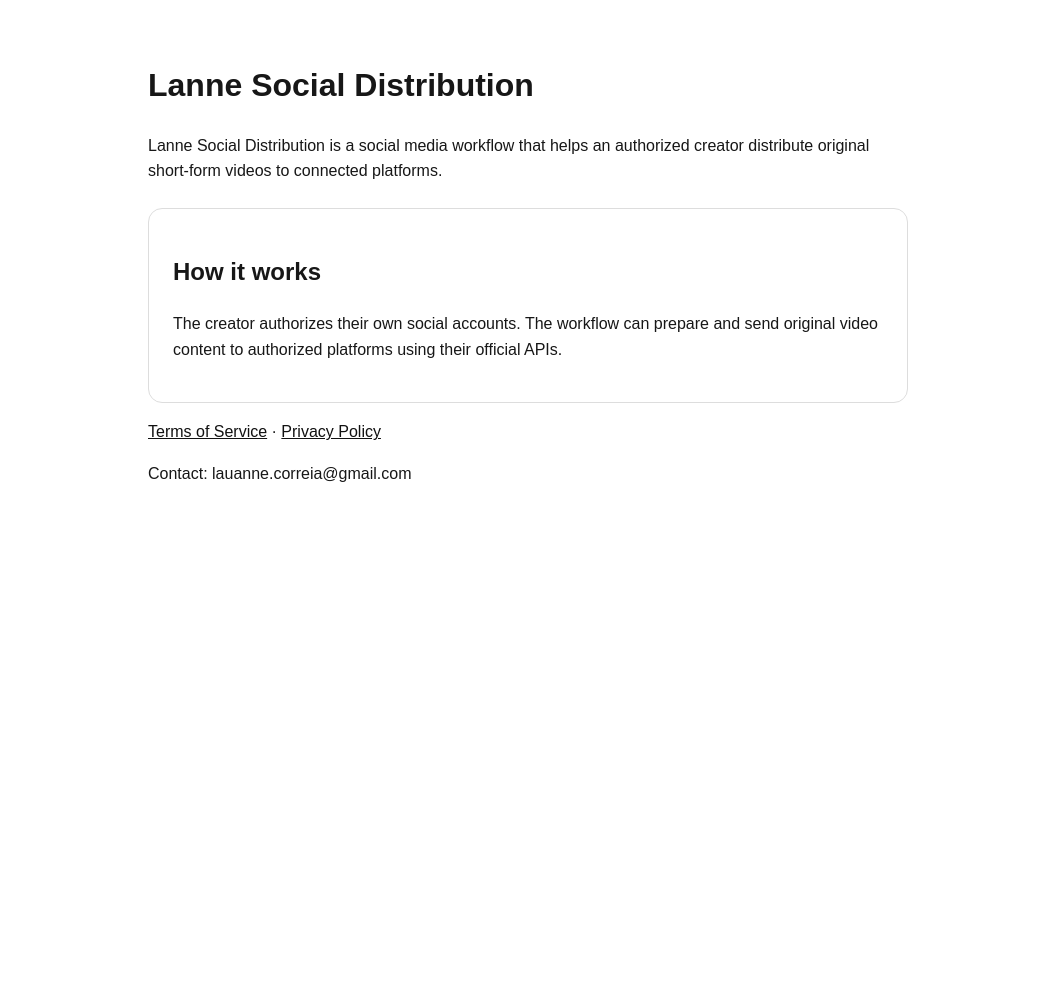
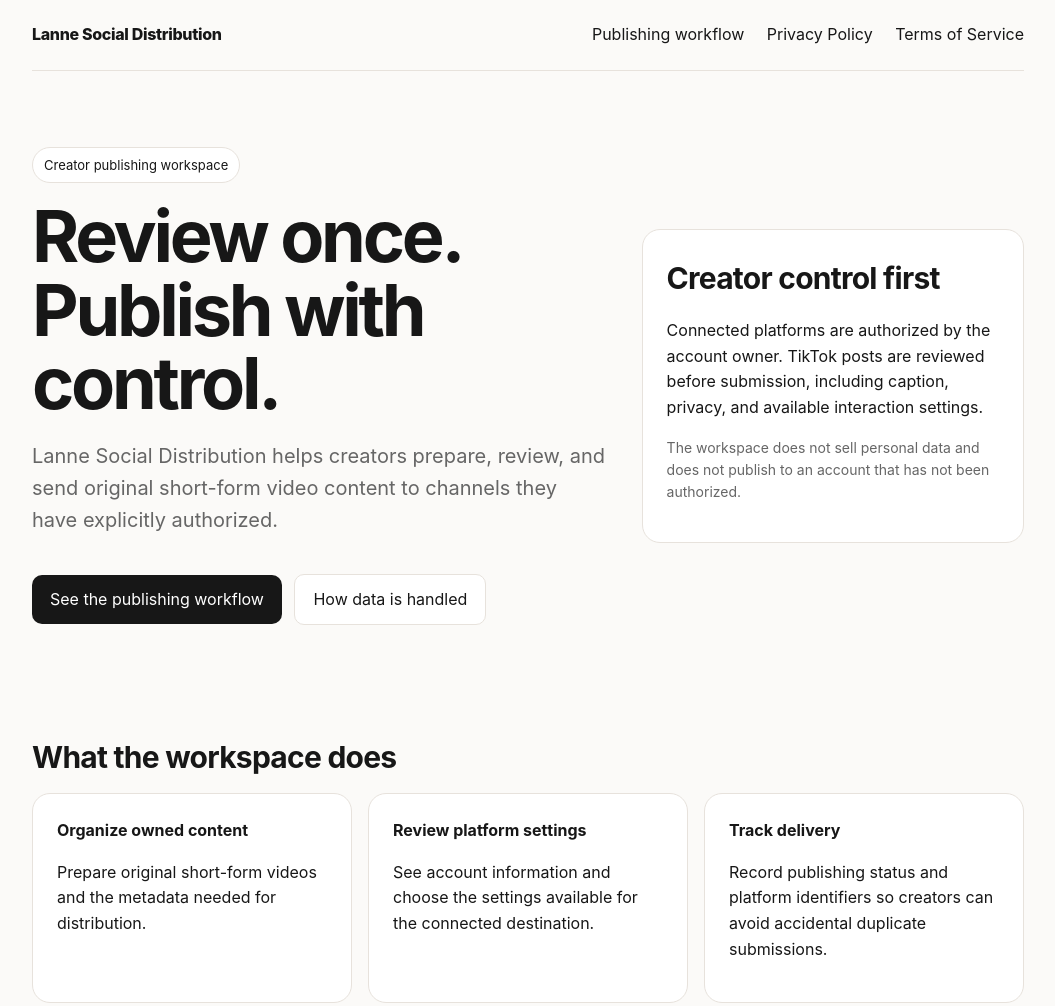
Before and after one commit to contactoLanne/lanne-social-distribution, a plain HTML site: page index.html in a window 1280 px wide. Shown: the top 1006 px of the page, without its empty margins (112-1167 px from the left). Before the commit the page ends 800 px from the top, so only its background shows below. Drawn offline with Linux system fonts and the light colour scheme.

Commit message:
Prepare product website for TikTok app review

```diff
--- a/index.html
+++ b/index.html
@@ -3,20 +3,82 @@
 <head>
 <meta charset="utf-8">
 <meta name="viewport" content="width=device-width,initial-scale=1">
-<title>Lanne Social Distribution</title>
+<title>Lanne Social Distribution — Creator Publishing Workspace</title>
+<meta name="description" content="A creator publishing workspace for reviewing and distributing original short-form videos to authorized channels.">
 <style>
-body{font-family:Arial,sans-serif;max-width:760px;margin:60px auto;padding:0 20px;line-height:1.6;color:#171717}
-a{color:#111}.card{border:1px solid #ddd;border-radius:14px;padding:24px;margin-top:24px}
+:root{--bg:#fbfaf8;--ink:#171717;--muted:#666;--card:#fff;--line:#e7e2dc;--accent:#5a3f37}
+*{box-sizing:border-box}body{margin:0;font-family:Inter,Arial,sans-serif;background:var(--bg);color:var(--ink);line-height:1.6}
+.wrap{max-width:1040px;margin:auto;padding:0 24px}.top{display:flex;justify-content:space-between;align-items:center;padding:22px 0;border-bottom:1px solid var(--line)}
+.brand{font-weight:800;letter-spacing:-.02em}.nav a{margin-left:18px;color:var(--ink);text-decoration:none}.hero{padding:76px 0 54px;display:grid;grid-template-columns:1.2fr .8fr;gap:36px;align-items:center}
+h1{font-size:clamp(42px,7vw,72px);line-height:1.02;letter-spacing:-.045em;margin:0 0 20px}h2{font-size:30px;letter-spacing:-.025em;margin:0 0 12px}
+.lead{font-size:20px;color:var(--muted);max-width:720px}.pill{display:inline-block;padding:7px 11px;border:1px solid var(--line);border-radius:999px;font-size:13px;margin-bottom:16px;background:#fff}
+.cta{display:inline-block;margin-top:18px;padding:12px 18px;background:var(--ink);color:white;text-decoration:none;border-radius:10px}.ghost{background:#fff;color:var(--ink);border:1px solid var(--line);margin-left:8px}
+.card,.step{background:var(--card);border:1px solid var(--line);border-radius:18px;padding:24px}.grid{display:grid;grid-template-columns:repeat(3,1fr);gap:16px}.section{padding:54px 0}
+.steps{display:grid;grid-template-columns:repeat(4,1fr);gap:14px}.n{font-size:12px;color:var(--muted);margin-bottom:10px}.small{font-size:14px;color:var(--muted)}
+.footer{margin-top:54px;border-top:1px solid var(--line);padding:26px 0 48px;display:flex;justify-content:space-between;gap:20px;flex-wrap:wrap}.footer a{color:var(--ink)}
+@media(max-width:800px){.hero{grid-template-columns:1fr}.grid{grid-template-columns:1fr}.steps{grid-template-columns:1fr 1fr}.nav{display:none}}
 </style>
 </head>
 <body>
-<h1>Lanne Social Distribution</h1>
-<p>Lanne Social Distribution is a social media workflow that helps an authorized creator distribute original short-form videos to connected platforms.</p>
-<div class="card">
-<h2>How it works</h2>
-<p>The creator authorizes their own social accounts. The workflow can prepare and send original video content to authorized platforms using their official APIs.</p>
+<div class="wrap">
+<header class="top">
+  <div class="brand">Lanne Social Distribution</div>
+  <nav class="nav">
+    <a href="publishing.html">Publishing workflow</a>
+    <a href="privacy.html">Privacy Policy</a>
+    <a href="terms.html">Terms of Service</a>
+  </nav>
+</header>
+
+<main>
+<section class="hero">
+  <div>
+    <span class="pill">Creator publishing workspace</span>
+    <h1>Review once. Publish with control.</h1>
+    <p class="lead">Lanne Social Distribution helps creators prepare, review, and send original short-form video content to channels they have explicitly authorized.</p>
+    <a class="cta" href="publishing.html">See the publishing workflow</a>
+    <a class="cta ghost" href="privacy.html">How data is handled</a>
+  </div>
+  <div class="card">
+    <h2>Creator control first</h2>
+    <p>Connected platforms are authorized by the account owner. TikTok posts are reviewed before submission, including caption, privacy, and available interaction settings.</p>
+    <p class="small">The workspace does not sell personal data and does not publish to an account that has not been authorized.</p>
+  </div>
+</section>
+
+<section class="section">
+  <h2>What the workspace does</h2>
+  <div class="grid">
+    <div class="card"><strong>Organize owned content</strong><p>Prepare original short-form videos and the metadata needed for distribution.</p></div>
+    <div class="card"><strong>Review platform settings</strong><p>See account information and choose the settings available for the connected destination.</p></div>
+    <div class="card"><strong>Track delivery</strong><p>Record publishing status and platform identifiers so creators can avoid accidental duplicate submissions.</p></div>
+  </div>
+</section>
+
+<section class="section">
+  <h2>Publishing flow</h2>
+  <div class="steps">
+    <div class="step"><div class="n">01</div><strong>Connect</strong><p class="small">The creator authorizes a supported account through the platform's official authorization flow.</p></div>
+    <div class="step"><div class="n">02</div><strong>Prepare</strong><p class="small">The workspace prepares the selected video, caption, and publishing metadata.</p></div>
+    <div class="step"><div class="n">03</div><strong>Review</strong><p class="small">For TikTok, the creator reviews account details, manually chooses privacy and interaction settings, and confirms submission.</p></div>
+    <div class="step"><div class="n">04</div><strong>Publish & track</strong><p class="small">The workspace sends the approved content through the official API and records the publishing result.</p></div>
+  </div>
+</section>
+
+<section class="section">
+  <div class="card">
+    <h2>TikTok publishing</h2>
+    <p>Before a TikTok Direct Post is initialized, the workspace retrieves the latest Creator Info, displays the available privacy choices, respects unavailable interaction settings, and asks the creator to review the post before it is submitted.</p>
+    <a href="publishing.html">Read the detailed TikTok publishing flow →</a>
+  </div>
+</section>
+</main>
+
+<footer class="footer">
+  <div>© 2026 Lanne Social Distribution</div>
+  <div><a href="terms.html">Terms of Service</a> · <a href="privacy.html">Privacy Policy</a> · <a href="publishing.html">Publishing workflow</a></div>
+  <div>Contact: lauanne.correia@gmail.com</div>
+</footer>
 </div>
-<p><a href="terms.html">Terms of Service</a> · <a href="privacy.html">Privacy Policy</a></p>
-<p>Contact: lauanne.correia@gmail.com</p>
 </body>
 </html>
```
